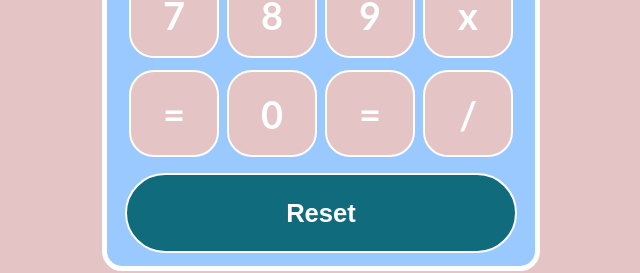
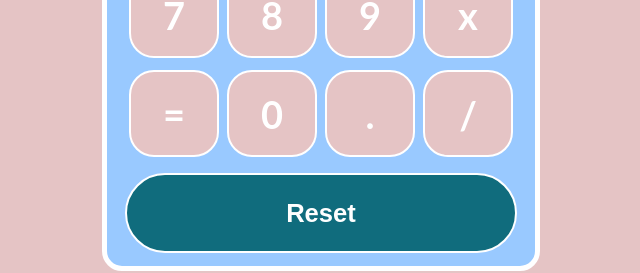
Before and after one commit to itsberriver/reactCalculator, a React (Create React App) app: page / in a window 1280 px wide. Shown: the part 458-731 px from the top of the page, without its empty margins (319-959 px from the left). Built offline with nearby package versions, Linux system fonts and the light colour scheme.

Commit message:
added function to operate with mathjs package

```diff
--- a/package.json
+++ b/package.json
@@ -6,6 +6,7 @@
     "@testing-library/jest-dom": "^5.16.4",
     "@testing-library/react": "^13.3.0",
     "@testing-library/user-event": "^13.5.0",
+    "mathjs": "^10.6.1",
     "react": "^18.1.0",
     "react-dom": "^18.1.0",
     "react-scripts": "5.0.1",
--- a/src/App.js
+++ b/src/App.js
@@ -3,12 +3,18 @@ import {useState} from 'react';
 import Button from './components/Button.jsx';
 import Screen from './components/Screen.jsx';
 import Clearbutton from './components/ClearButton.jsx';
+import {evaluate} from 'mathjs';
+
 
 function App() {
 
   const [input, setInput] = useState('');
   const addInput = value => {
-    setInput( input + value);
+    setInput( input + value );
+  }
+
+  const calculateResult = () => {
+    setInput(evaluate(input));
   }
 
   return (
@@ -38,9 +44,9 @@ function App() {
           </div>
 
         <div className="row">
-          <Button manageClick={addInput}> = </Button>
+          <Button manageClick={calculateResult}> = </Button>
           <Button manageClick={addInput}> 0 </Button>
-          <Button manageClick={addInput}> = </Button>
+          <Button manageClick={addInput}> . </Button>
           <Button manageClick={addInput}> / </Button>
           </div>
 
--- a/src/components/Button.jsx
+++ b/src/components/Button.jsx
@@ -1,5 +1,6 @@
 import React from 'react';
 import '../stylesheets/Button.css'
+
 
 function Button(props){
 
```
Also changed, not shown: 1 other file (tests, documents, lock files or other folders).
